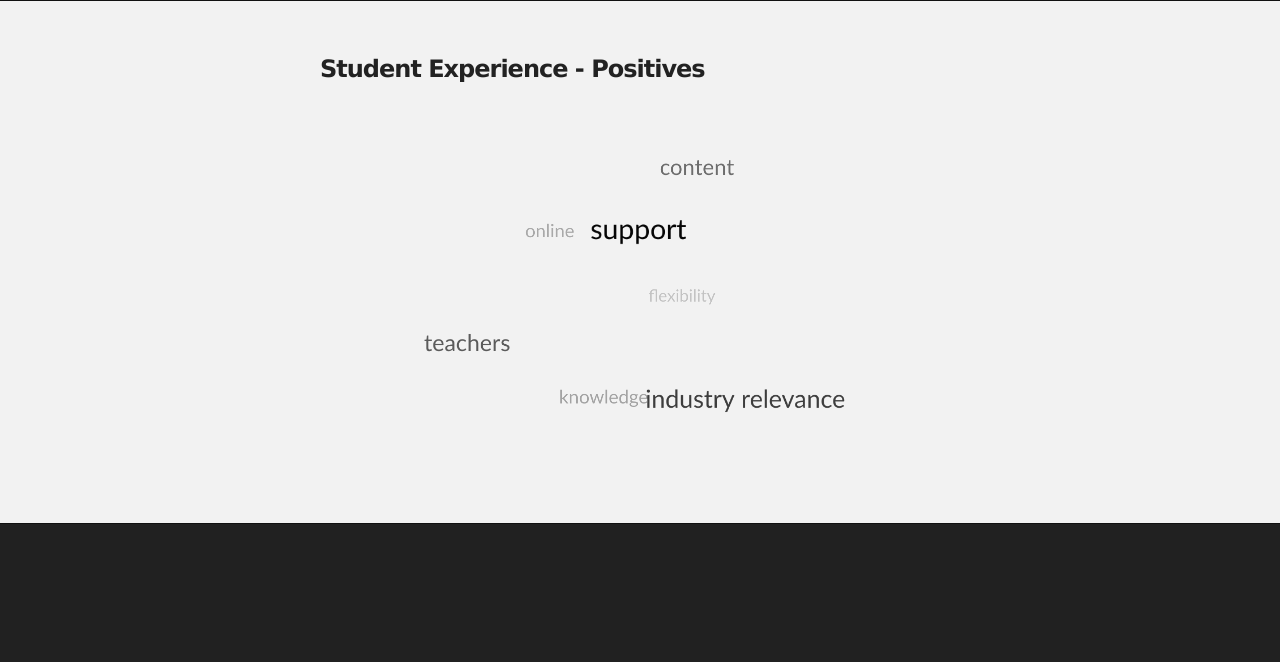
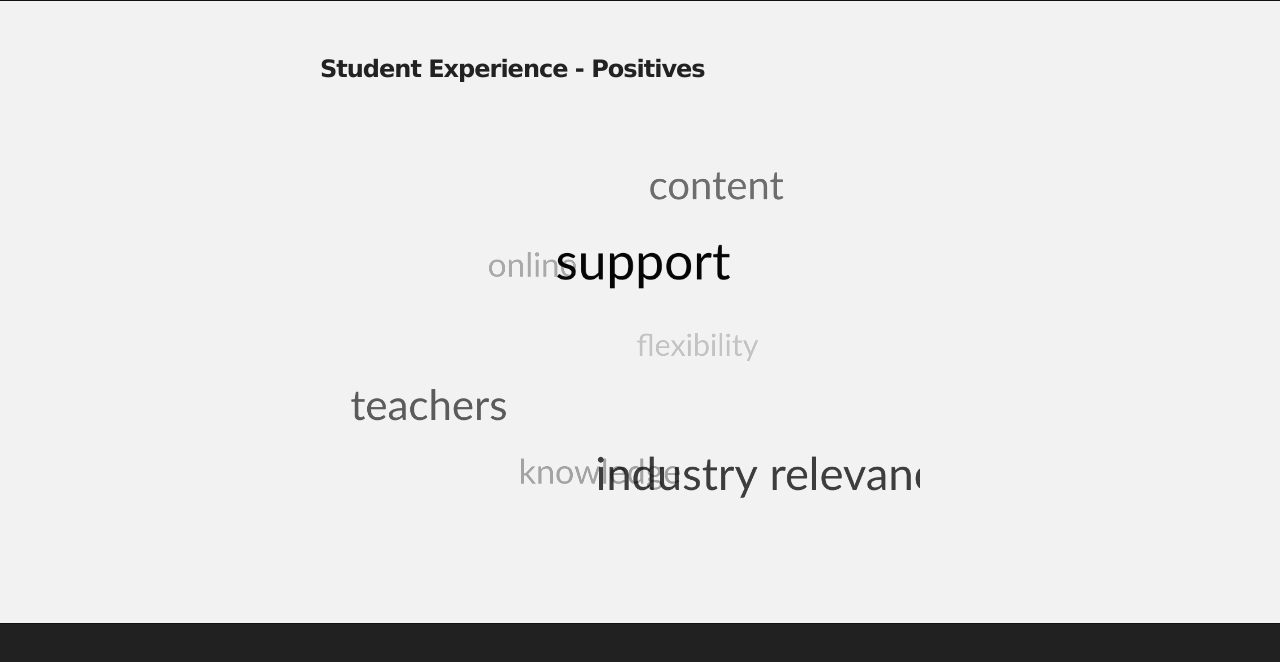
Before and after one commit to 696d656b/696d656b.github.io, a plain HTML site: page index.html in a window 1280 px wide. Drawn offline with Linux system fonts and the light colour scheme.

Commit message:
Update index.html

```diff
--- a/index.html
+++ b/index.html
@@ -34,7 +34,7 @@
 <a name="welcome-to-github-pages" class="anchor" href="#welcome-to-github-pages"><span class="octicon octicon-link"></span></a>Student Experience - Positives</h3>
 
     <div id="myCanvasContainer">
-     <canvas width="600" height="400" id="myCanvas">
+     <canvas width="600" height="500" id="myCanvas">
       <p>Anything in here will be replaced on browsers that support the canvas element</p>
       <ul>
        <li><a href="#">content</a></li>
@@ -61,7 +61,7 @@
      $(document).ready(function() {
        if( ! $('#myCanvas').tagcanvas({
          textColour : '#000000',
-         textHeight : 22,
+         textHeight : 40,
          textFont: null,
          outlineThickness : 0,
          outlineColour: '#f2f2f2',
```
